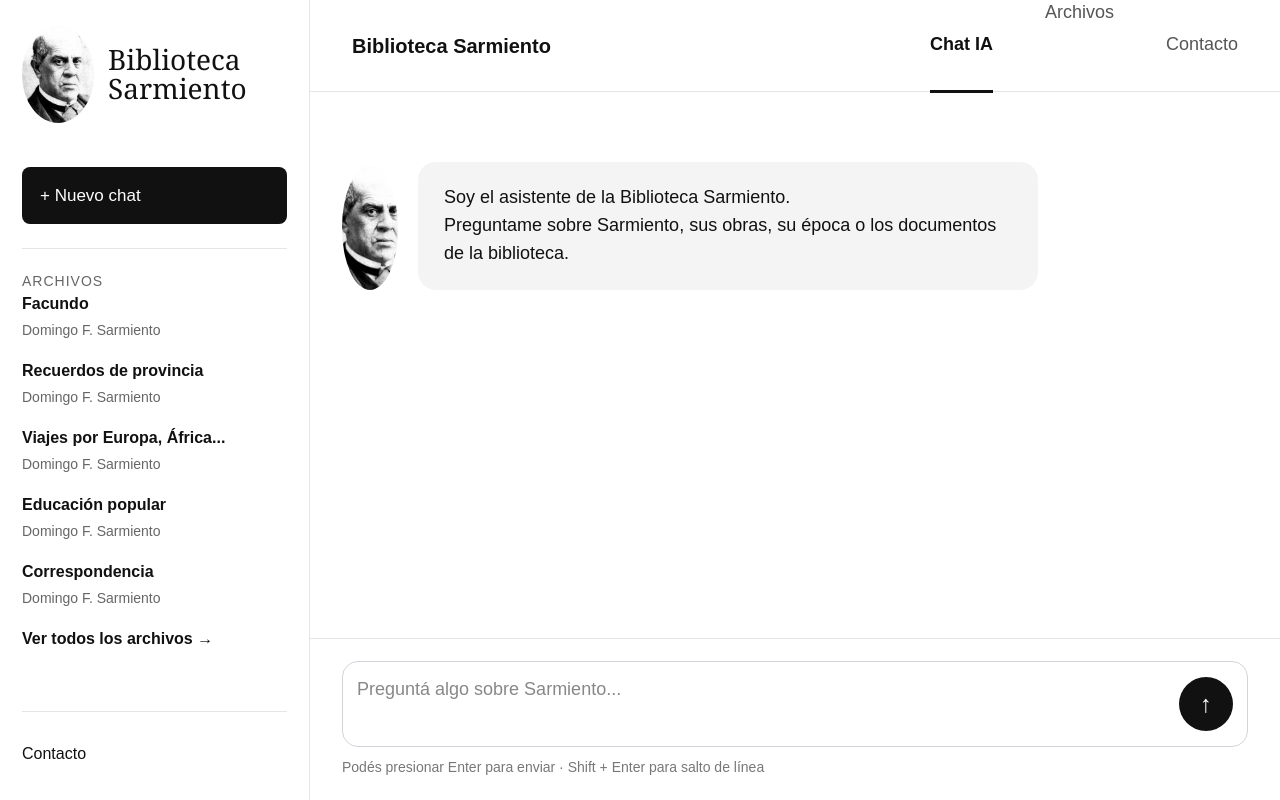
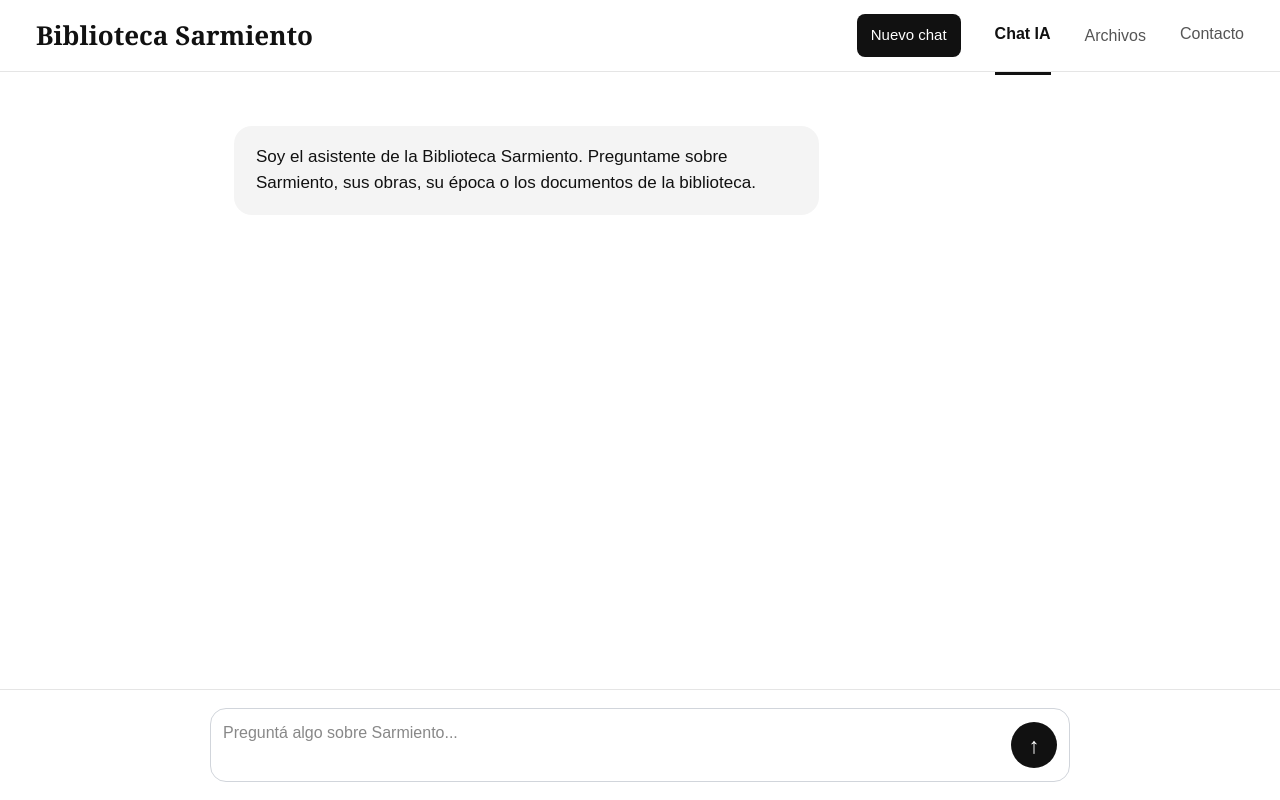
Before and after one commit to meglioli/nextjs-boilerplate, a Next.js app: page / in a window 1280 px wide. Built offline with nearby package versions, Linux system fonts and the light colour scheme.

Commit message:
Update page.tsx

```diff
--- a/app/page.tsx
+++ b/app/page.tsx
@@ -1,19 +1,18 @@
 "use client";
 
 import { useState } from "react";
-import Image from "next/image";
 
 type Message = {
   role: "user" | "assistant";
   text: string;
 };
 
-export default function Home() {
 const initialMessage: Message = {
   role: "assistant",
-    text: "Soy el asistente de la Biblioteca Sarmiento.\nPreguntame sobre Sarmiento, sus obras, su época o los documentos de la biblioteca.",
+  text: "Soy el asistente de la Biblioteca Sarmiento. Preguntame sobre Sarmiento, sus obras, su época o los documentos de la biblioteca.",
 };
 
+export default function Home() {
   const [messages, setMessages] = useState<Message[]>([initialMessage]);
   const [input, setInput] = useState("");
   const [loading, setLoading] = useState(false);
@@ -59,99 +58,34 @@ export default function Home() {
   return (
     <main style={{
       minHeight: "100vh",
-      background: "#ffffff",
+      background: "#fff",
       color: "#111",
       fontFamily: "Arial, Helvetica, sans-serif",
-      display: "flex"
+      display: "flex",
+      flexDirection: "column"
     }}>
-      <aside style={{
-        width: 310,
-        borderRight: "1px solid #e5e5e5",
-        padding: "26px 22px",
-        display: "flex",
-        flexDirection: "column",
-        gap: 24
-      }}>
-        <div style={{ display: "flex", alignItems: "center", gap: 14 }}>
-          <Image
-            src="/sarmiento.jpg"
-            alt="Domingo F. Sarmiento"
-            width={72}
-            height={72}
-            style={{ borderRadius: "50%", objectFit: "cover" }}
-          />
-          <div style={{ fontFamily: "Georgia, serif", fontSize: 28, lineHeight: 1.05 }}>
-            Biblioteca<br />Sarmiento
-          </div>
-        </div>
-
-        <button onClick={nuevoChat} style={{
-          marginTop: 20,
-          background: "#111",
-          color: "#fff",
-          border: "none",
-          borderRadius: 8,
-          padding: "16px 18px",
-          fontSize: 17,
-          textAlign: "left",
-          cursor: "pointer"
-        }}>
-          + Nuevo chat
-        </button>
-
-        <div style={{ borderTop: "1px solid #e5e5e5", paddingTop: 22 }}>
-          <p style={{ color: "#666", fontSize: 14, letterSpacing: 1 }}>ARCHIVOS</p>
-
-          {[
-            "Facundo",
-            "Recuerdos de provincia",
-            "Viajes por Europa, África...",
-            "Educación popular",
-            "Correspondencia"
-          ].map((item) => (
-            <div key={item} style={{ marginBottom: 18 }}>
-              <strong>{item}</strong>
-              <p style={{ margin: "4px 0 0", color: "#666", fontSize: 14 }}>
-                Domingo F. Sarmiento
-              </p>
-            </div>
-          ))}
-
-          <a
-            href="https://sites.google.com/view/megliopedia/x-bs"
-            target="_blank"
-            rel="noopener noreferrer"
-            style={{ color: "#111", textDecoration: "none", fontWeight: 600 }}
-          >
-            Ver todos los archivos →
-          </a>
-        </div>
-
-        <div style={{ marginTop: "auto", borderTop: "1px solid #e5e5e5", paddingTop: 22 }}>
-          <button onClick={() => setSection("contacto")} style={{
-            background: "transparent",
-            border: "none",
-            fontSize: 16,
-            cursor: "pointer",
-            padding: "8px 0"
-          }}>
-            Contacto
-          </button>
-        </div>
-      </aside>
-
-      <section style={{ flex: 1, display: "flex", flexDirection: "column" }}>
       <header style={{
-          height: 92,
+        height: 72,
         borderBottom: "1px solid #e5e5e5",
         display: "flex",
         alignItems: "center",
         justifyContent: "space-between",
-          padding: "0 42px"
+        padding: "0 36px"
       }}>
-          <strong style={{ fontSize: 20 }}>Biblioteca Sarmiento</strong>
+        <strong style={{ fontFamily: "Georgia, serif", fontSize: 26 }}>
+          Biblioteca Sarmiento
+        </strong>
 
-          <nav style={{ display: "flex", gap: 52, fontSize: 18 }}>
+        <nav style={{
+          display: "flex",
+          alignItems: "center",
+          gap: 34,
+          fontSize: 16
+        }}>
+          <button onClick={nuevoChat} style={buttonSmall}>
+            Nuevo chat
+          </button>
+
           <button onClick={() => setSection("chat")} style={navStyle(section === "chat")}>
             Chat IA
           </button>
@@ -162,7 +96,8 @@ export default function Home() {
             rel="noopener noreferrer"
             style={{
               color: "#555",
-                textDecoration: "none"
+              textDecoration: "none",
+              padding: "26px 0"
             }}
           >
             Archivos
@@ -175,46 +110,41 @@ export default function Home() {
       </header>
 
       {section === "contacto" ? (
-          <div style={{ maxWidth: 780, margin: "90px auto", fontSize: 20, lineHeight: 1.6 }}>
-            <h1 style={{ fontFamily: "Georgia, serif", fontSize: 42 }}>Contacto</h1>
+        <section style={{
+          maxWidth: 760,
+          margin: "90px auto",
+          padding: "0 24px",
+          fontSize: 18,
+          lineHeight: 1.6
+        }}>
+          <h1 style={{ fontFamily: "Georgia, serif", fontSize: 42 }}>
+            Contacto
+          </h1>
           <p><strong>Mauricio Meglioli</strong></p>
-            <p>
-              Responsable del proyecto Biblioteca Sarmiento.
-            </p>
-          </div>
+          <p>Responsable del proyecto Biblioteca Sarmiento.</p>
+        </section>
       ) : (
         <>
-            <div style={{
+          <section style={{
             flex: 1,
-              maxWidth: 1040,
+            maxWidth: 860,
             width: "100%",
             margin: "0 auto",
-              padding: "70px 32px 170px"
+            padding: "54px 24px 150px"
           }}>
             {messages.map((m, i) => (
               <div key={i} style={{
                 display: "flex",
                 justifyContent: m.role === "user" ? "flex-end" : "flex-start",
-                  gap: 20,
-                  marginBottom: 38
+                marginBottom: 24
               }}>
-                  {m.role === "assistant" && (
-                    <Image
-                      src="/sarmiento.jpg"
-                      alt="Sarmiento"
-                      width={56}
-                      height={56}
-                      style={{ borderRadius: "50%", objectFit: "cover", marginTop: 4 }}
-                    />
-                  )}
-
                 <div style={{
-                    maxWidth: 620,
-                    padding: "22px 26px",
+                  maxWidth: "72%",
+                  padding: "18px 22px",
                   borderRadius: 18,
                   background: m.role === "user" ? "#111" : "#f4f4f4",
                   color: m.role === "user" ? "#fff" : "#111",
-                    fontSize: 18,
+                  fontSize: 17,
                   lineHeight: 1.55,
                   whiteSpace: "pre-wrap"
                 }}>
@@ -223,27 +153,31 @@ export default function Home() {
               </div>
             ))}
 
-              {loading && <p style={{ color: "#666" }}>Consultando la biblioteca...</p>}
-            </div>
+            {loading && (
+              <p style={{ color: "#777", fontSize: 15 }}>
+                Consultando la biblioteca...
+              </p>
+            )}
+          </section>
 
           <div style={{
             position: "fixed",
-              left: 310,
+            left: 0,
             right: 0,
             bottom: 0,
             background: "#fff",
             borderTop: "1px solid #e5e5e5",
-              padding: "22px 32px"
+            padding: "18px 24px"
           }}>
             <div style={{
-                maxWidth: 980,
+              maxWidth: 860,
               margin: "0 auto",
               display: "flex",
               alignItems: "center",
               gap: 12,
               border: "1px solid #d1d5db",
               borderRadius: 16,
-                padding: 14
+              padding: 12
             }}>
               <textarea
                 value={input}
@@ -257,53 +191,53 @@ export default function Home() {
                 placeholder="Preguntá algo sobre Sarmiento..."
                 style={{
                   flex: 1,
-                    minHeight: 56,
-                    maxHeight: 140,
+                  minHeight: 46,
+                  maxHeight: 130,
                   border: "none",
                   outline: "none",
                   resize: "none",
-                    fontSize: 18,
+                  fontSize: 16,
                   fontFamily: "inherit"
                 }}
               />
 
               <button onClick={sendMessage} disabled={loading} style={{
-                  width: 54,
-                  height: 54,
+                width: 46,
+                height: 46,
                 borderRadius: "50%",
                 border: "none",
                 background: "#111",
                 color: "#fff",
-                  fontSize: 24,
+                fontSize: 22,
                 cursor: "pointer"
               }}>
                 ↑
               </button>
             </div>
-
-              <p style={{
-                maxWidth: 980,
-                margin: "10px auto 0",
-                color: "#777",
-                fontSize: 14
-              }}>
-                Podés presionar Enter para enviar · Shift + Enter para salto de línea
-              </p>
           </div>
         </>
       )}
-      </section>
     </main>
   );
 }
+
+const buttonSmall = {
+  background: "#111",
+  color: "#fff",
+  border: "none",
+  borderRadius: 8,
+  padding: "10px 14px",
+  fontSize: 15,
+  cursor: "pointer"
+};
 
 function navStyle(active: boolean) {
   return {
     background: "transparent",
     border: "none",
     borderBottom: active ? "3px solid #111" : "3px solid transparent",
-    padding: "32px 0",
-    fontSize: 18,
+    padding: "26px 0",
+    fontSize: 16,
     cursor: "pointer",
     fontWeight: active ? 700 : 400,
     color: active ? "#111" : "#555"
```
Lines whose indentation alone changed are shown as unchanged.
